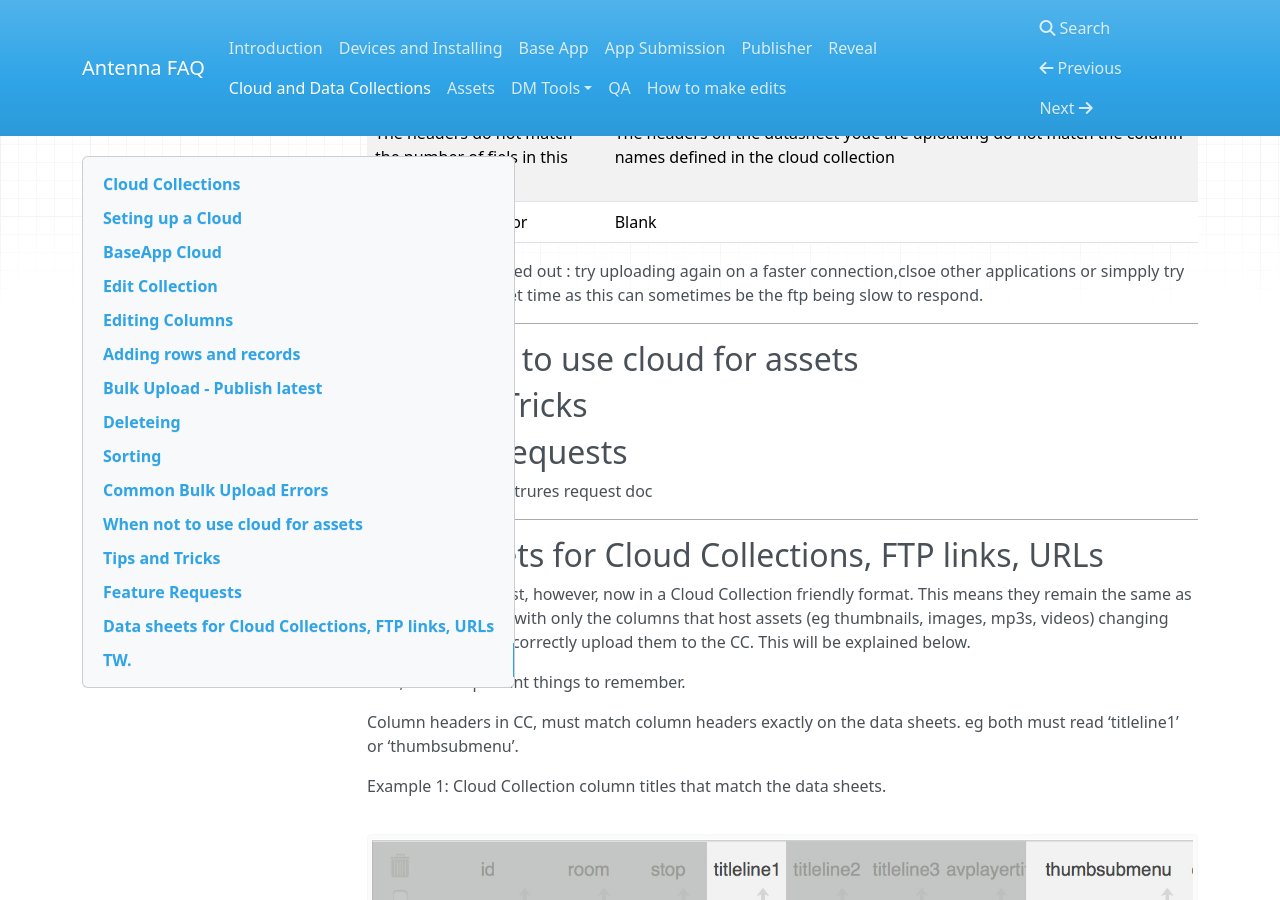
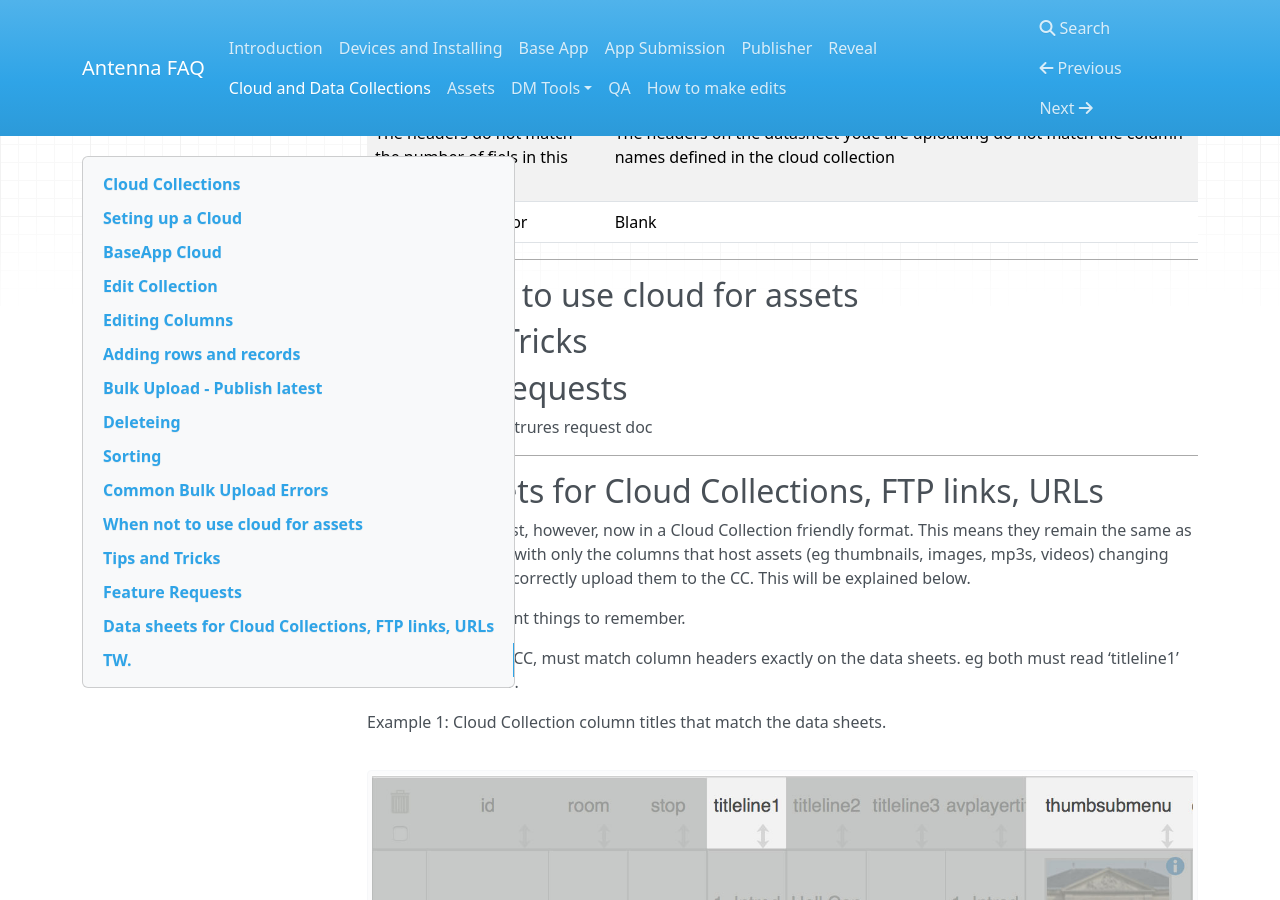
Before and after one commit to denovo/Antenna-faq, an MkDocs documentation site: the page built from docs/CloudCollectionsandData.md, in a window 1280 px wide and 900 px high, scrolled down 1716 px. Built offline with MkDocs 1.6.1, drawn with Linux system fonts in a browser that asks for light colours; nearby versions of some CDN libraries; old or Windows-style settings are respelled for this version of MkDocs.

Commit message:
Updated CloudCollectionsandData.md

```diff
--- a/docs/CloudCollectionsandData.md
+++ b/docs/CloudCollectionsandData.md
@@ -89,7 +89,7 @@ Attachment location - for most apps will be set to in a local file - ie stored i
 
 </table>
 
-- Connection timed out : try uploading again on a faster connection,clsoe other applications or simpply try again at anothet time as this can sometimes be the ftp being slow to respond.
+
 
 
 
```
